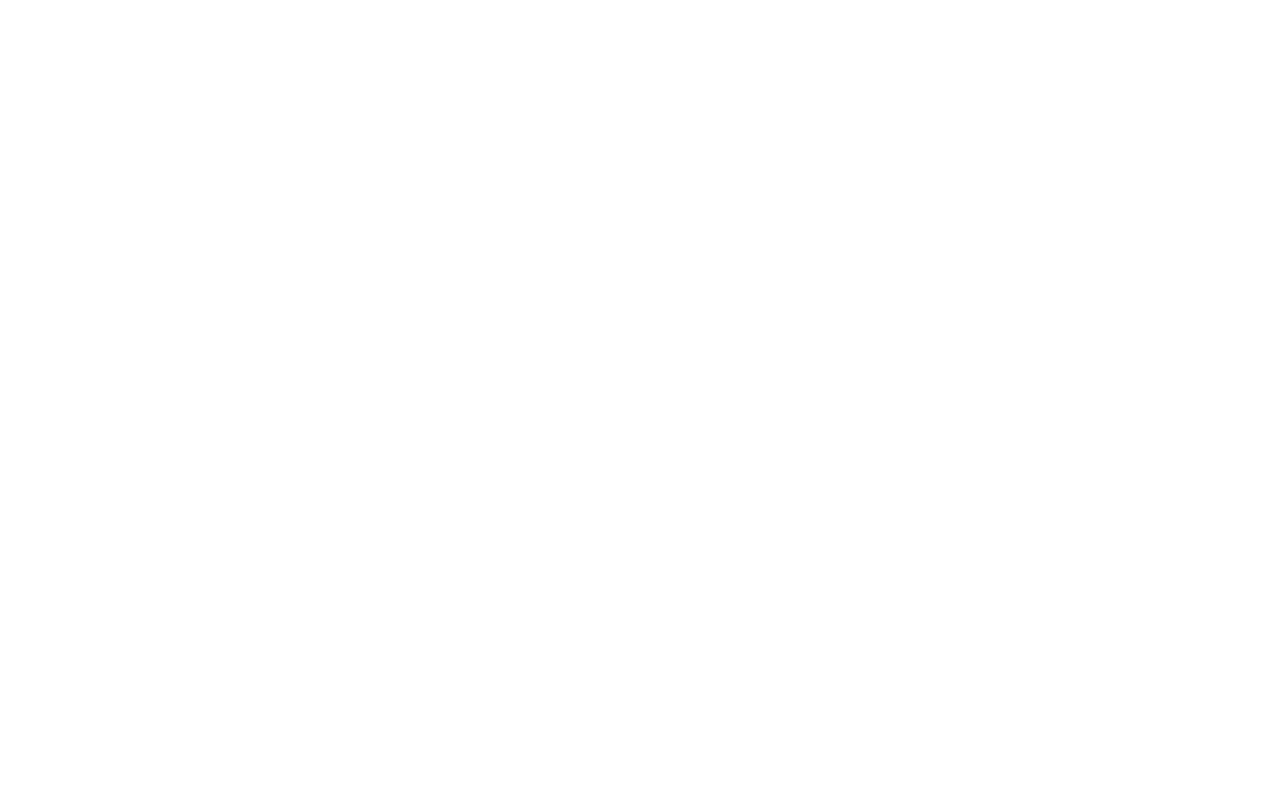
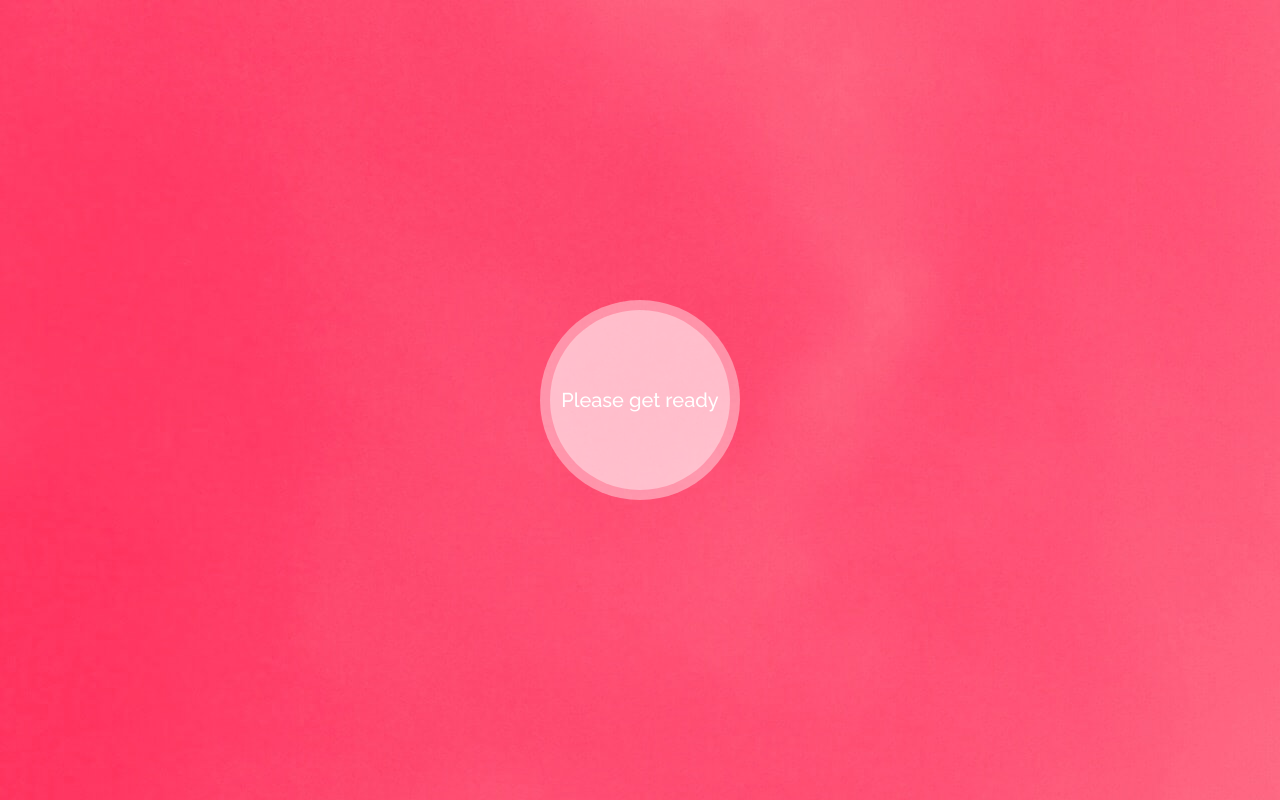
Before and after one commit to Imsanskar/QuantumHack_MedAid, a React (Create React App) app in the folder client/: page /breathe in a window 1280 px wide. Built offline with nearby package versions, Linux system fonts and the light colour scheme.

Commit message:
breathing app added

```diff
--- a/client/src/App.js
+++ b/client/src/App.js
@@ -13,8 +13,10 @@ import Physical from './components/NavPages/Physical'
 import Student from './components/NavPages/Student'
 import Utility from './components/NavPages/Utility';
 
+
 import Login from './components/NavPages/Login';
 import Signup from './components/NavPages/Signup';
+import Breathe from './components/SpecificComponents/Breathe';
 
 function App() {
   return (
@@ -35,6 +37,8 @@ function App() {
           <Route path="/mental" exact component={Mental}/>
           <Route path="/student" exact component={Student}/>
           <Route path="/utility" exact component={Utility}/>
+
+          <Route path="/breathe" exact component={Breathe}/>
         </Switch>
       </Router>
     </div>
--- a/client/src/components/NavPages/Utility.js
+++ b/client/src/components/NavPages/Utility.js
@@ -4,6 +4,9 @@ import Heading from '../CommonComponents/Heading'
 import BlockText from '../CommonComponents/BlockText'
 import UtilityForm from '../SpecificComponents/Forms/UtilityForm'
 import QuoteFetcher from '../SpecificComponents/QuoteFetcher'
+import BlockLink from '../CommonComponents/BlockLink'
+
+import { Link } from 'react-router-dom'
 
 const Utility = () => {
     const [menuShow, updateMenuStatus] = useState(false)
@@ -18,7 +21,7 @@ const Utility = () => {
             <Navigation />
             <Heading headingTitle="Utilites" />
             <span style={{ cursor: "pointer" }}>
-                <BlockText bgColor="#cc0000" icon="" name="daily measurements"
+                <BlockText bgColor="#cc0000" icon="" name=""
                     onClick={dropDownMeasurement}>
                     Update Your Daily Measurements
                 </BlockText>
@@ -26,6 +29,18 @@ const Utility = () => {
             <span className="hidden-form-mm" hidden>
                 <UtilityForm />
             </span>
+            <br />
+            <BlockLink urlExternal="https://www.myfitnesspal.com/" bgColor="white" icon="" name="">
+                Check out this website if you are having trouble counting calories.<br />
+                <strong>My Fitness Pal</strong>
+            </BlockLink>
+            <br />
+            <Link to="/breathe" style={{textDecoration: "none"}}>
+                <BlockText bgColor="white">
+                    Try out our 4-7-8 meditation breathing exercise
+                </BlockText>
+            </Link>
+            <br />
             <QuoteFetcher />
         </>
     )
--- /dev/null
+++ b/client/src/components/SpecificComponents/Breathe.js
@@ -0,0 +1,47 @@
+import React, { useState, useEffect } from 'react'
+import './CSS/Breathe.css'
+
+// Practice the 4-7-8 breathing technique
+
+const Breathe = () => {
+    const [guideText, updateGuideText] = useState('Please get ready')
+
+    const inhaleTime = 4000;
+    const holdTime = 7000;
+    const exhaleTime = 8000;
+
+    const breathe478 = (element) => {
+        updateGuideText("Inhale");
+        element.className = "circle-container large";
+
+        setTimeout(() => {
+            updateGuideText("Hold");
+
+            setTimeout(() => {
+                updateGuideText("Exhale");
+                element.className = "circle-container reduce";
+
+            }, holdTime)
+        }, inhaleTime)
+    }
+
+    useEffect(() => {
+        const element = document.querySelector('.circle-container');
+        const timer = setInterval(() => breathe478(element), exhaleTime + inhaleTime + holdTime);
+        return () => clearTimeout(timer);
+    }, [])
+
+    return (
+        <div className="whole-page">
+            <div className="circle-container">
+                <div className="circle">
+                    <div className="innerCircle">
+                        {guideText}
+                    </div>
+                </div>
+            </div>
+        </div>
+    )
+}
+
+export default Breathe
--- /dev/null
+++ b/client/src/components/SpecificComponents/CSS/Breathe.css
@@ -0,0 +1,74 @@
+.whole-page{
+    position:fixed;
+    padding:0;
+    margin:0;
+    top:0;
+    left:0;
+    width: 100%;
+    height: 100%;
+    display: flex;
+    flex-direction: column;
+    align-items: center;
+    justify-content: center;
+    background-image: url('../../Assets/SVG/w-qjCHPZbeXCQ-unsplash.jpg');
+}
+
+.circle-container {
+    display: flex;
+    align-items: center;
+    justify-content: center;
+    width: 200px;
+    height: 200px;
+}
+
+.circle {
+    background-color: rgba(255,255,255,0.40);
+    height: 100%;
+    width: 100%;
+    border-radius: 50%;
+    display: flex;
+    align-items: center;
+    justify-content: center;
+    transform: scale(1);
+}
+
+.innerCircle {
+    background-color: rgba(255, 255, 255, 0.4);
+    height: 90%;
+    width: 90%;
+    border-radius: 50%;
+    display: flex;
+    align-items: center;
+    justify-content: center;
+    color: white;
+    font-family: 'Raleway-Medium';
+    font-size: 20px;
+}
+
+@keyframes grow {
+    from {
+        transform: scale(1);
+    }
+    to {
+        transform: scale(1.5);
+    }
+}
+
+@keyframes reduce {
+    from {
+        transform: scale(1.5);
+    }
+    to {
+        transform: scale(1);
+    }
+}
+
+.circle-container.large{
+    animation: grow 4s linear forwards;
+    -moz-animation: grow 4s linear forwards;
+}
+
+.circle-container.reduce{
+    animation: reduce 8s linear forwards;
+    -moz-animation: reduce 8s linear forwards;
+}
```
Also changed, not shown: client/src/components/Assets/SVG/w-qjCHPZbeXCQ-unsplash.jpg (added).
